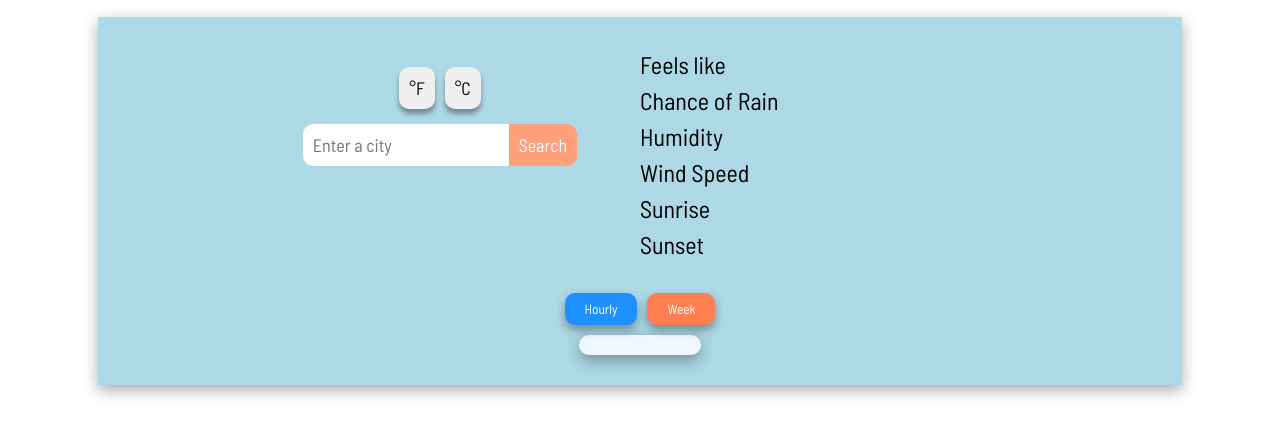
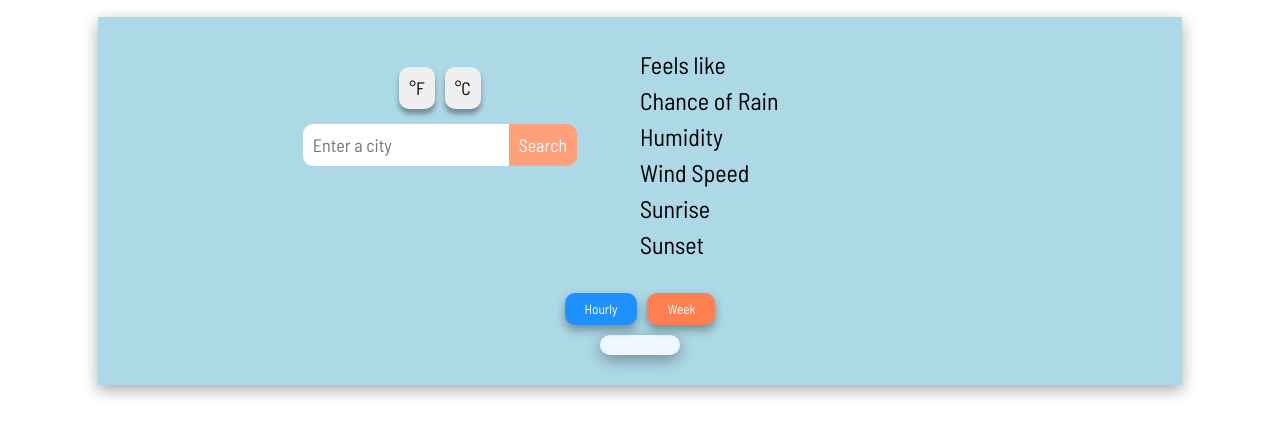
Before and after one commit to SwegCet/weatherApp, a website built with webpack: page src/index.html in a window 1280 px wide. Shown: the part 61-498 px from the top of the page. Built offline with nearby package versions, Linux system fonts and the light colour scheme.

Commit message:
Made scroll narrow

```diff
--- a/src/style.css
+++ b/src/style.css
@@ -138,7 +138,7 @@ button#week {
     width: 400px;
     box-shadow: rgba(0, 0, 0, 0.35) 0px 5px 15px;
     line-height: 1.5;
-    width: 60%;
+    width: 35%;
     font-size: 18px;
     gap: 10px;
 }
```
